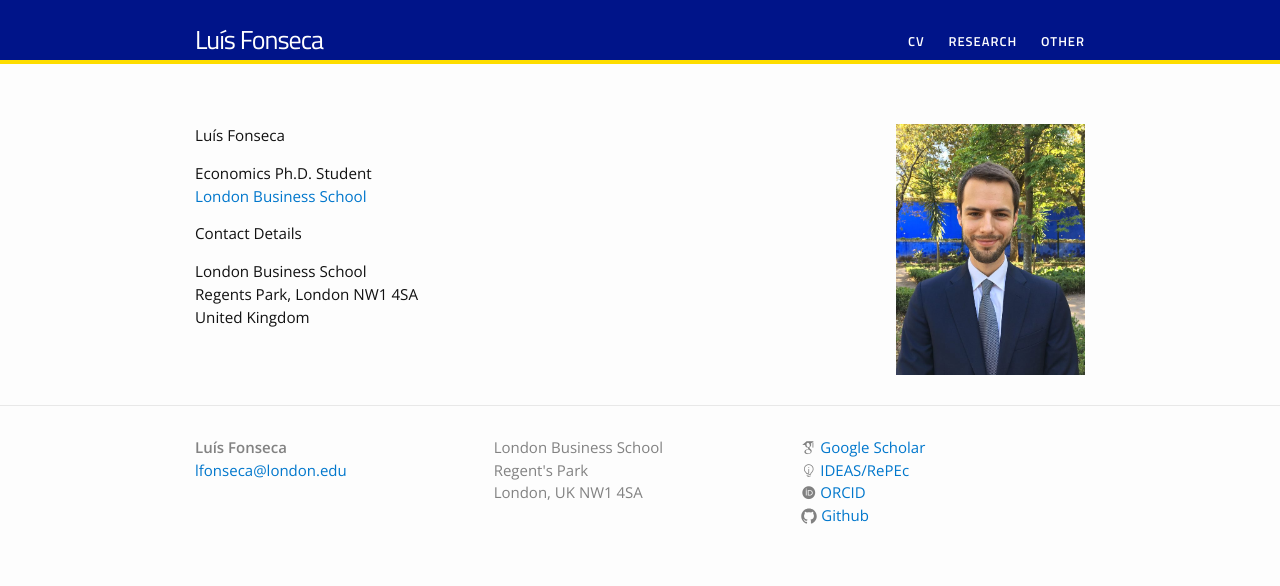
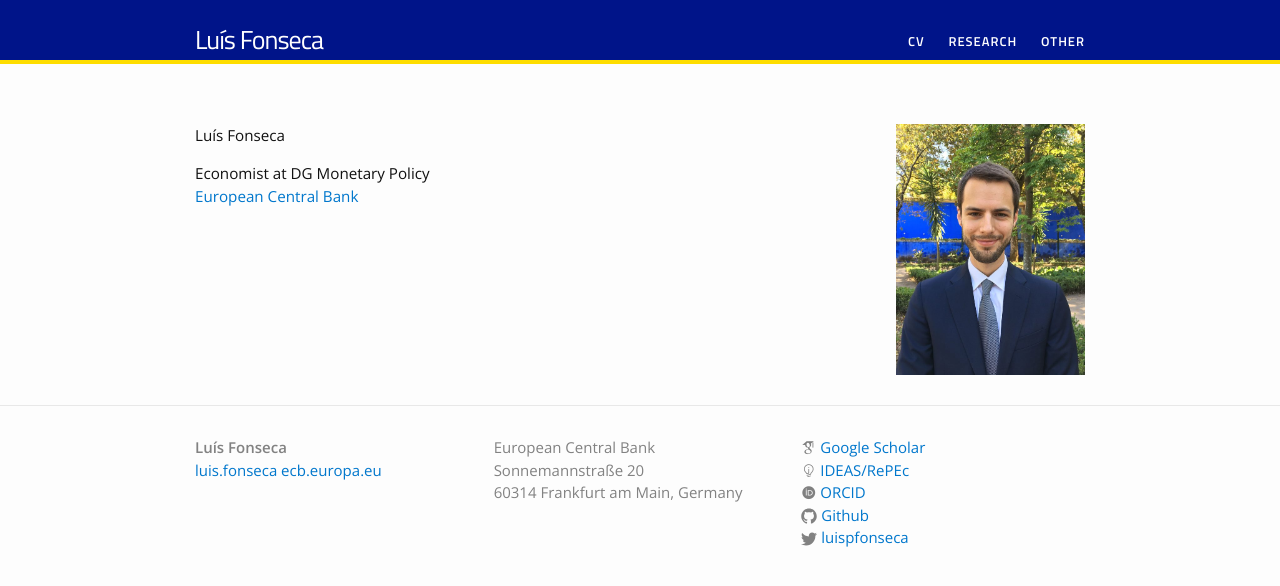
Before and after one commit to luispfonseca/luispfonseca.github.io, a Jekyll site: the page built from index.md, in a window 1280 px wide. Shown: the top 586 px of the page. Built offline with Jekyll 4.4.1, drawn with Linux system fonts in a browser that asks for light colours; some web fonts are replaced.

Commit message:
actualiza site

```diff
--- a/_config.yml
+++ b/_config.yml
@@ -1,10 +1,10 @@
 # Site settings
 title: Luís Fonseca
-email: lfonseca@london.edu
-description: Personal webpage of Luís Fonseca, PhD student in Economics at London Business School
+email: luis.fonseca ecb.europa.eu
+description: Personal webpage of Luís Fonseca, Economist at the European Central Bank
 baseurl: "" # the subpath of your site, e.g. /blog
 url: "https://luispfonseca.com" # the base hostname & protocol for your site, e.g. http://example.com
-#twitter_username:
+twitter_username: luispfonseca
 github_username:  luispfonseca
 google_scholar_id: oB3EgRQAAAAJ
 ideas_repec_id: pfo283
@@ -15,7 +15,7 @@ markdown: kramdown
 
 # Other options
 permalink: blog/:year/:month/:title
-job.title: "PhD Student in Economics"
+job.title: "Economist"
 excerpt_separator: "<!--more-->"
 
 # SEO stuff
--- a/_includes/footer.html
+++ b/_includes/footer.html
@@ -17,9 +17,9 @@
 
 
          <p class="text">
-    London Business School<br />
-    Regent's Park<br />
-    London, UK NW1 4SA</p> <!-- {{ site.description }} -->
+    European Central Bank<br />
+    Sonnemannstraße 20<br />
+    60314 Frankfurt am Main, Germany</p> <!-- {{ site.description }} -->
       </div>
 
       <div class="footer-col  footer-col-3">
--- a/index.md
+++ b/index.md
@@ -4,11 +4,5 @@ layout: page
 
 #### Luís Fonseca <img src="photo.jpg" style="float:right;width:189px;height:251px;">
 
-Economics Ph.D. Student<br>
-[London Business School](https://www.london.edu/phd/profiles/luis-fonseca)
-
-#### Contact Details
-
-London Business School<br>
-Regents Park, London NW1 4SA<br>
-United Kingdom<br>
+Economist at DG Monetary Policy<br>
+[European Central Bank](https://www.ecb.europa.eu/)
```
